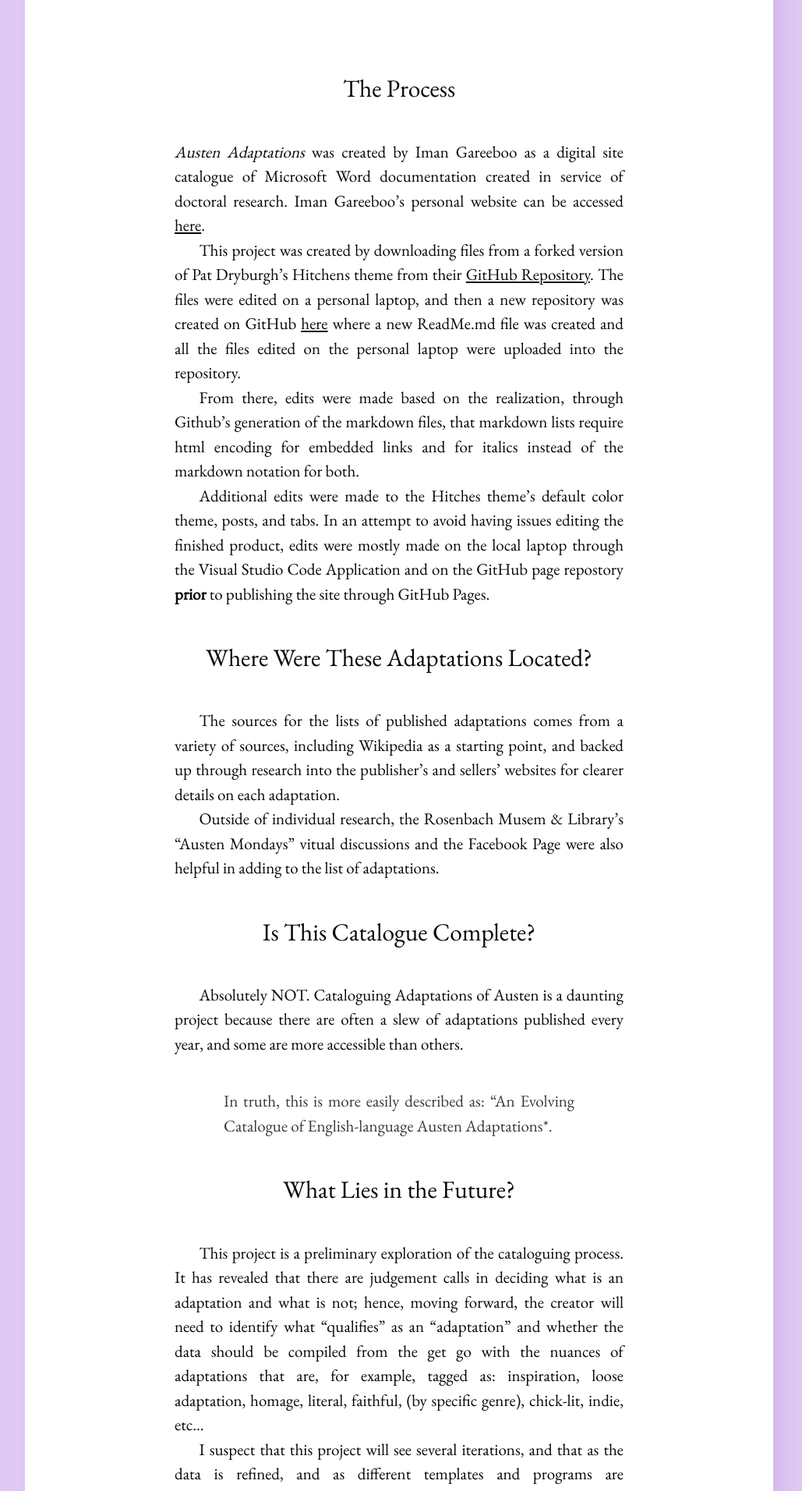
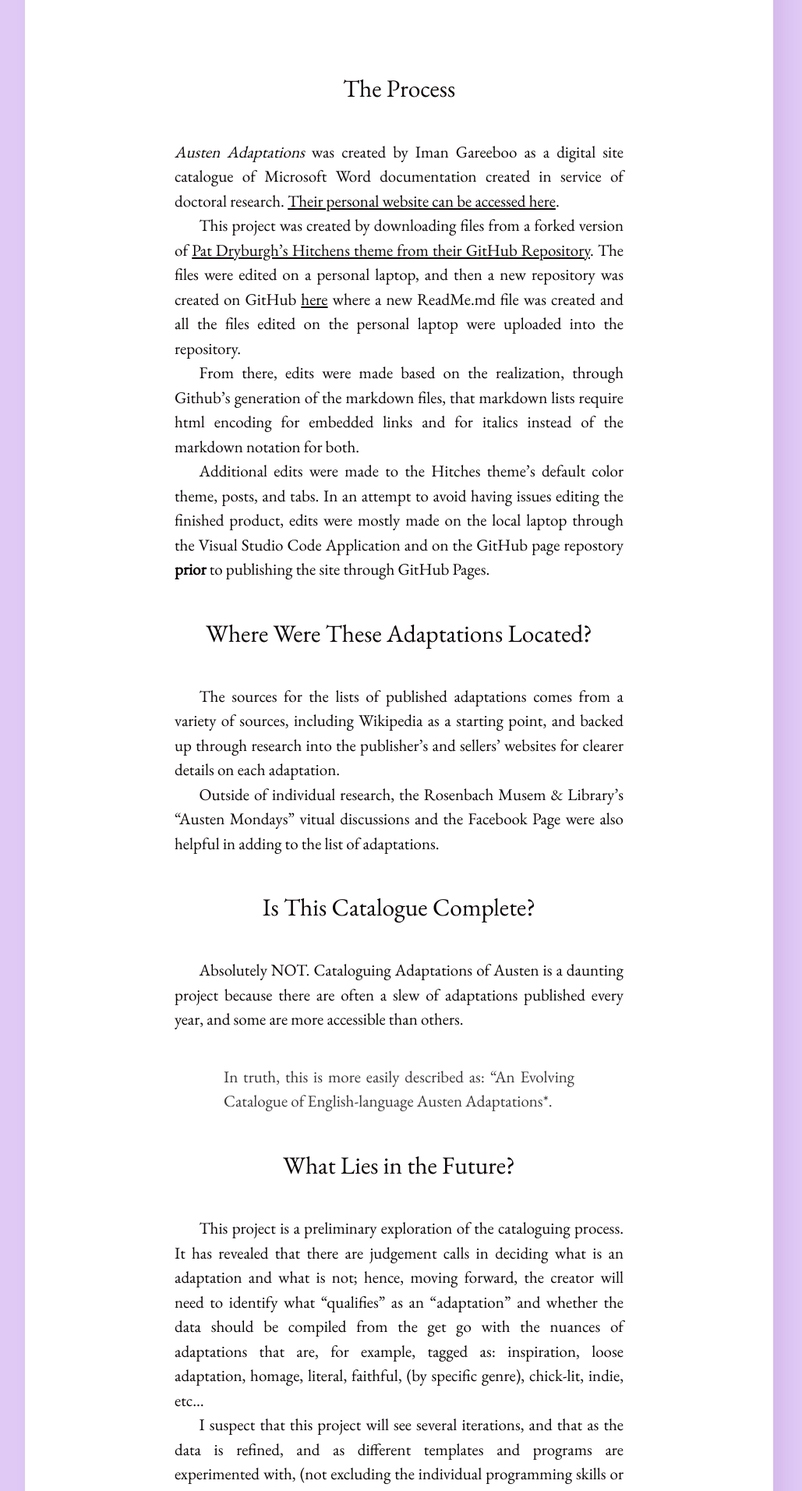
Before and after one commit to imangareeboo/Austen_Adaptations, a Jekyll site: the page built from aboutproject.md, in a window 1280 px wide. Shown: the part 436-2348 px from the top of the page at 78% size, without its empty margins (128-1157 px from the left). Built offline with Jekyll 4.4.1, drawn with Linux system fonts in a browser that asks for light colours.

Commit message:
Update aboutproject.md

```diff
--- a/aboutproject.md
+++ b/aboutproject.md
@@ -5,9 +5,9 @@ title: About the Project
 
 ### The Process
 
-*Austen Adaptations* was created by Iman Gareeboo as a digital site catalogue of Microsoft Word documentation created in service of doctoral research. Iman Gareeboo's personal website can be accessed [here](https://imangareeboo.github.io).
+*Austen Adaptations* was created by Iman Gareeboo as a digital site catalogue of Microsoft Word documentation created in service of doctoral research. [Their personal website can be accessed here](https://imangareeboo.github.io).
 
-This project was created by downloading files from a forked version of Pat Dryburgh's Hitchens theme from their [GitHub Repository](https://github.com/patdryburgh/hitchens). The files were edited on a personal laptop, and then a new repository was created on GitHub [here](https://github.com/imangareeboo/Austen_Adaptations) where a new ReadMe.md file was created and all the files edited on the personal laptop were uploaded into the repository.
+This project was created by downloading files from a forked version of [Pat Dryburgh's Hitchens theme from their GitHub Repository](https://github.com/patdryburgh/hitchens). The files were edited on a personal laptop, and then a new repository was created on GitHub [here](https://github.com/imangareeboo/Austen_Adaptations) where a new ReadMe.md file was created and all the files edited on the personal laptop were uploaded into the repository.
 
 From there, edits were made based on the realization, through Github's generation of the markdown files, that markdown lists require html encoding for embedded links and for italics instead of the markdown notation for both.
 
```
